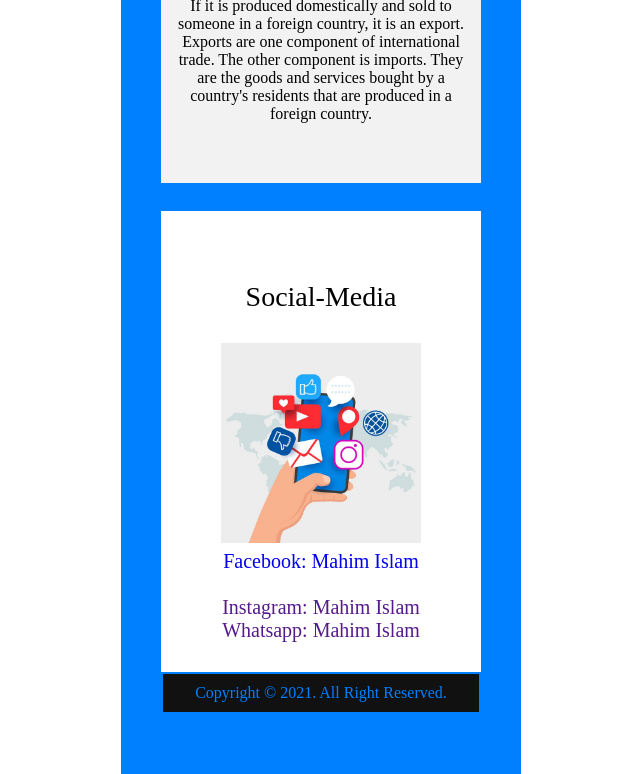
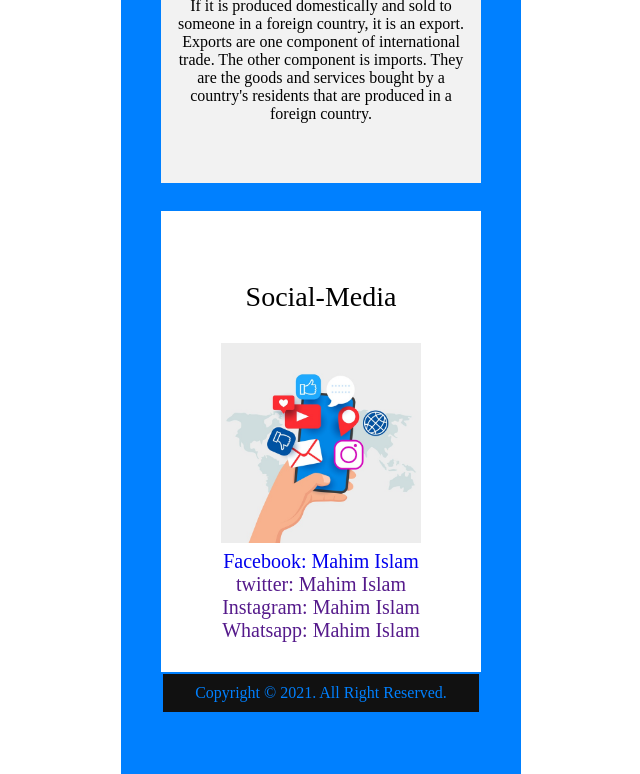
Before and after one commit to whitebucket/Mahim-Islam.github.io, a plain HTML site: page index.html in a window 1280 px wide. Shown: the part 2297-3071 px from the top of the page, without its empty margins (319-959 px from the left). Drawn offline with Linux system fonts and the light colour scheme; a web font is replaced by a local one.

Commit message:
Update index.html
this is my personal webpage

```diff
--- a/index.html
+++ b/index.html
@@ -80,7 +80,7 @@
                         <a href="https://www.facebook.com/mahim.islam9905" target="_blank">Facebook: Mahim Islam</a>
                     </div>
                     <div>
-                        <button ><a href=""></a></button>
+                        <a href="">twitter: Mahim Islam</a>
                     </div>
                     <div>
                         <a href="">Instagram: Mahim Islam</a>
```
